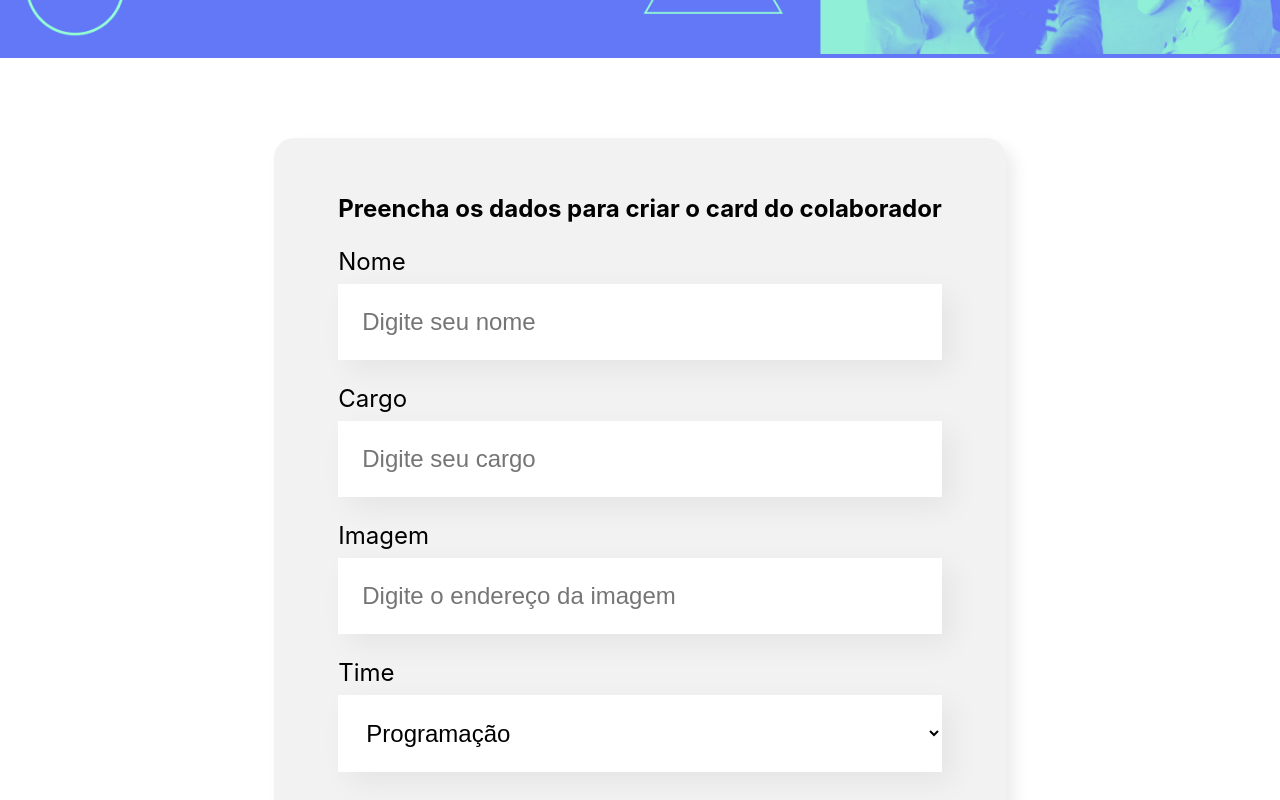
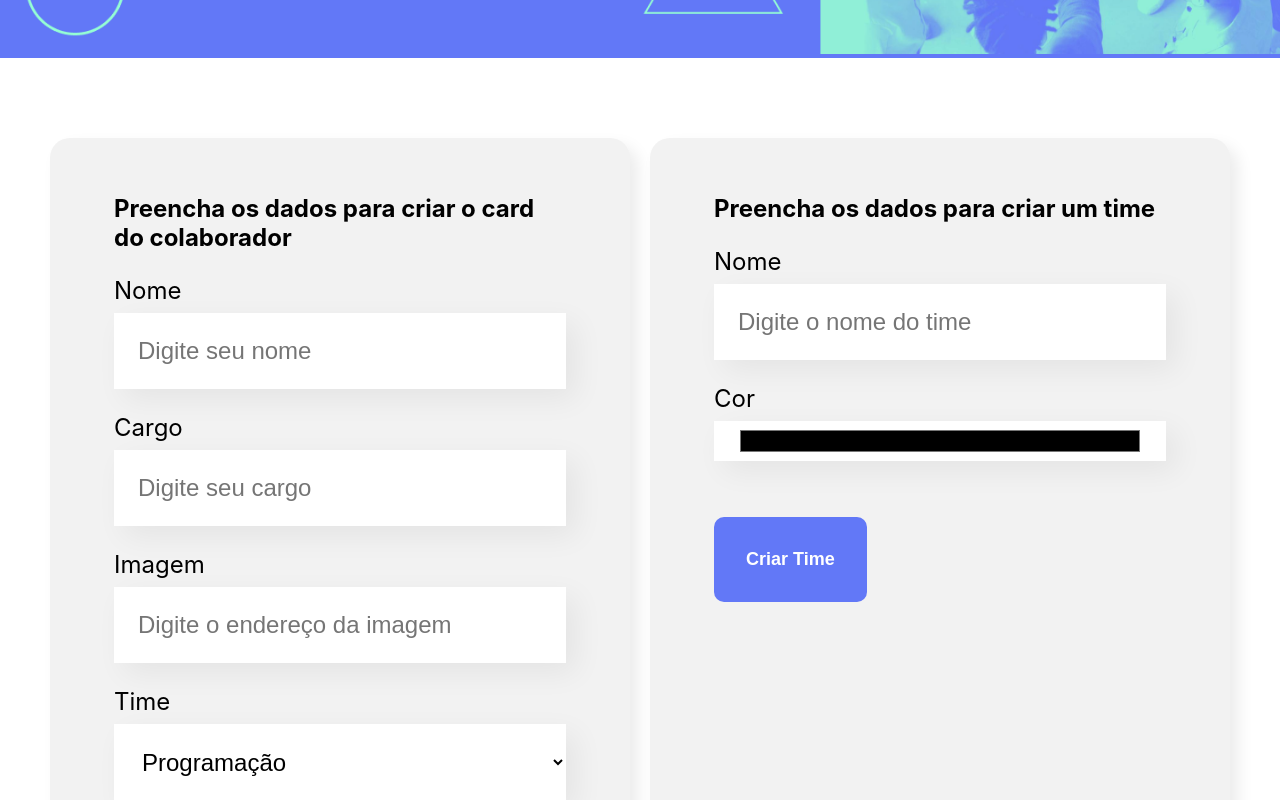
Before and after one commit to PedroHPAlmeida/organo-curso-react-alura, a React (Create React App) app: page / in a window 1280 px wide. Shown: the part 440-1240 px from the top of the page. Built offline with nearby package versions, Linux system fonts and the light colour scheme.

Commit message:
Adiciona formulário para cadastro de time

```diff
--- a/src/App.js
+++ b/src/App.js
@@ -112,11 +112,15 @@ function App() {
   const [colaboradores, setColaboradores] = useState(colaboradoresMock);
 
   const aoNovoColaboradorAdicionado = (colaborador) => {
-    setColaboradores([...colaboradores, colaborador]);
+    setColaboradores([...colaboradores, {...colaborador, id: uuidv4()}]);
   }
 
   const deletarColaborador = (colaborador) =>  {
     setColaboradores([...colaboradores.filter(c => c.id !== colaborador.id)])
+  }
+
+  const aoTimeCadastrado = (time) => {
+    setTimes([...times, {...time, id: uuidv4()}])
   }
 
   const mudarCorDoTime = (cor, id) => {
@@ -133,9 +137,9 @@ function App() {
       <Banner/>
       <Formulario
         times={times.map(time => time.nome)}
-        aoColaboradorCadastrado={colaborador => aoNovoColaboradorAdicionado(colaborador)
-      }/>
-
+        aoColaboradorCadastrado={aoNovoColaboradorAdicionado}
+        aoTimeCadastrado={aoTimeCadastrado}
+      />
       {times.map(time =>
         <Time
           key={time.nome}
--- a/src/componentes/CampoTexto/CampoTexto.css
+++ b/src/componentes/Campo/Campo.css
@@ -1,14 +1,14 @@
-.campo-texto {
+.campo {
     margin: 24px 0;
 }
 
-.campo-texto label {
+.campo label {
     display: block;
     margin-bottom: 8px;
     font-size: 24px;
 }
 
-.campo-texto input {
+.campo input {
     background-color: #FFF;
     box-shadow: 10px 10px 30px rgba(0, 0, 0, 0.06);
     width: 100%;
@@ -17,3 +17,8 @@
     padding: 24px;
     box-sizing: border-box;
 }
+
+.campo-color input {
+    height: 40px;
+    padding: 5px 24px;
+}
--- /dev/null
+++ b/src/componentes/Campo/index.js
@@ -0,0 +1,23 @@
+import './Campo.css';
+
+const Campo = ({ type = 'text', label, valor, obrigatorio, aoAlterado, placeholder }) => {
+
+    const aoDigitado = (evento) => {
+        aoAlterado(evento.target.value);
+    }
+
+    return (
+        <div className={`campo campo-${type}`}>
+            <label>{label}</label>
+            <input
+                type={type}
+                value={valor}
+                onChange={aoDigitado}
+                required={obrigatorio}
+                placeholder={placeholder}
+            />
+        </div>
+    )
+}
+
+export default Campo;
--- a/src/componentes/CampoTexto/index.js
+++ /dev/null
@@ -1,17 +0,0 @@
-import './CampoTexto.css';
-
-const CampoTexto = (props) => {
-
-    const aoDigitado = (evento) => {
-        props.aoAlterado(evento.target.value);
-    }
-
-    return (
-        <div className="campo-texto">
-            <label>{props.label}</label>
-            <input value={props.valor} onChange={aoDigitado} required={props.obrigatorio} placeholder={props.placeholder}/>
-        </div>
-    )
-}
-
-export default CampoTexto;
--- a/src/componentes/Formulario/Formulario.css
+++ b/src/componentes/Formulario/Formulario.css
@@ -1,11 +1,13 @@
 .formulario {
     display: flex;
+    gap: 20px;
+    flex-wrap: wrap;
     justify-content: center;
-    margin: 80px 0;
+    margin: 80px 50px;
 }
 
 .formulario form {
-    max-width: 80%;
+    flex: 1;
     background-color: #F2F2F2;
     border-radius: 20px;
     padding: 36px 64px;
--- a/src/componentes/Formulario/index.js
+++ b/src/componentes/Formulario/index.js
@@ -1,6 +1,6 @@
 import { useState } from 'react';
 import Botao from '../Botao';
-import CampoTexto from '../CampoTexto';
+import Campo from '../Campo';
 import ListaSuspensa from '../ListaSuspensa';
 import './Formulario.css';
 
@@ -10,6 +10,8 @@ const Formulario = (props) => {
     const [cargo, setCargo] = useState('');
     const [imagem, setImagem] = useState('');
     const [time, setTime] = useState(props.times[0]);
+    const [nomeTime, setNomeTime] = useState('');
+    const [corTime, setCorTime] = useState('');
 
     const aoSalvar = (evento) => {
         evento.preventDefault();
@@ -25,25 +27,32 @@ const Formulario = (props) => {
         setTime('');
     };
 
+    const aoSalvarTime = (evento) => {
+        evento.preventDefault()
+        props.aoTimeCadastrado({nome: nomeTime, cor: corTime})
+        setNomeTime('')
+        setCorTime('')
+    }
+
     return (
         <section className="formulario">
             <form onSubmit={aoSalvar}>
                 <h2>Preencha os dados para criar o card do colaborador</h2>
-                <CampoTexto
+                <Campo
                     obrigatorio={true}
                     label="Nome"
                     placeholder="Digite seu nome"
                     valor={nome}
                     aoAlterado={valor => setNome(valor)}
                 />
-                <CampoTexto
+                <Campo
                     obrigatorio={true}
                     label="Cargo"
                     placeholder="Digite seu cargo"
                     valor={cargo}
                     aoAlterado={valor => setCargo(valor)}
                 />
-                <CampoTexto
+                <Campo
                     label="Imagem"
                     placeholder="Digite o endereço da imagem"
                     valor={imagem}
@@ -60,6 +69,27 @@ const Formulario = (props) => {
                     Criar Card
                 </Botao>
             </form>
+            <form onSubmit={aoSalvarTime}>
+                <h2>Preencha os dados para criar um time</h2>
+                <Campo
+                    obrigatorio
+                    label="Nome"
+                    placeholder="Digite o nome do time"
+                    valor={nomeTime}
+                    aoAlterado={valor => setNomeTime(valor)}
+                />
+                <Campo
+                    obrigatorio
+                    label="Cor"
+                    type='color'
+                    placeholder="Digite a cor do time"
+                    valor={corTime}
+                    aoAlterado={valor => setCorTime(valor)}
+                />
+                <Botao>
+                    Criar Time
+                </Botao>
+            </form>
         </section>
     )
 }
```
